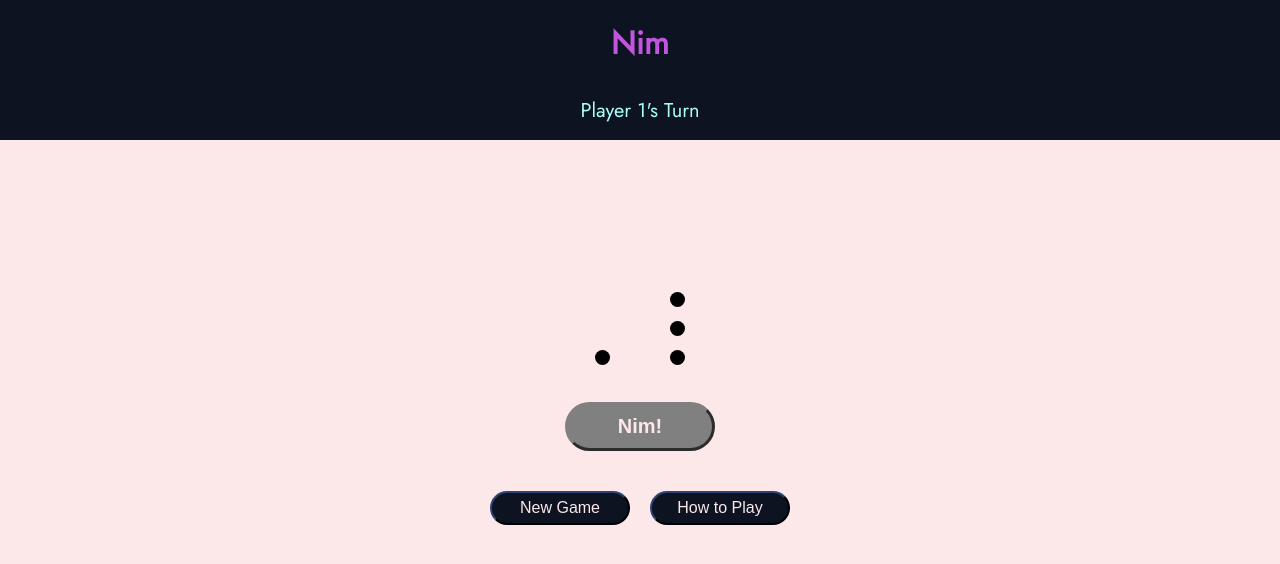
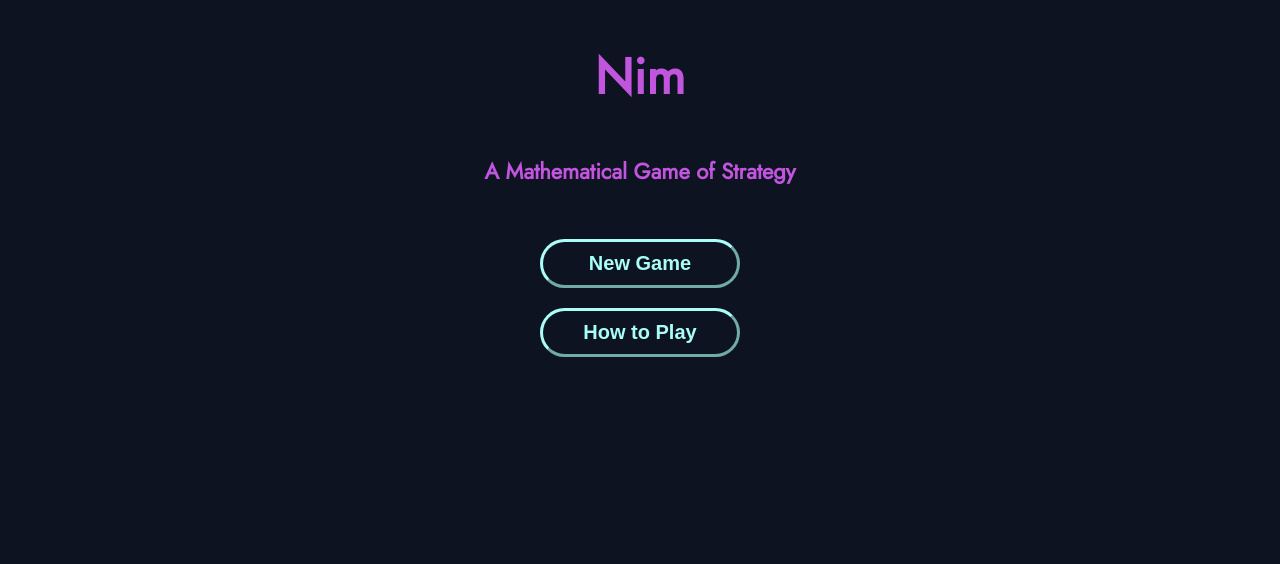
Before and after one commit to conmart/nimv2, a React (Create React App) app: page / in a window 1280 px wide. Shown: the top 564 px of the page. Built offline with nearby package versions, Linux system fonts and the light colour scheme.

Commit message:
fix new game bug and make reducer more consistent

```diff
--- a/src/components/GameBoard/DotColumn/Dot/index.jsx
+++ b/src/components/GameBoard/DotColumn/Dot/index.jsx
@@ -16,14 +16,17 @@ function Dot({ column, dotIndex }) {
   ] = useStateValue();
 
   const activeDot = remainingDots[column][dotIndex];
-  const dotsSelected = remainingDots.flat().filter(dot => dot).length;
-  const currColumnActive = remainingDots[column].filter(dot => dot).length;
-  const inactiveColumn = dotsSelected && !currColumnActive;
+  const someDotSelected = remainingDots.flat().filter((dot) => dot).length;
+  const currColumnActive = remainingDots[column].filter((dot) => dot).length;
+  const inactiveColumn = someDotSelected && !currColumnActive;
 
   const dotClicked = () => {
     if (!inactiveColumn) {
-      const newRemainingDots = remainingDots.slice()
-      newRemainingDots[column][dotIndex] = !remainingDots[column][dotIndex];
+      const newRemainingDots = remainingDots.slice();
+      const newDotColumn = remainingDots[column].slice();
+      newDotColumn[dotIndex] = !newDotColumn[dotIndex];
+      newRemainingDots[column] = newDotColumn;
+      // this function was much more concise but javascript's shallow copy of nested arrays was causing issues
       dispatch({ type: "DOT_CLICKED", payload: newRemainingDots });
     }
   };
--- a/src/components/Instructions/styles.css
+++ b/src/components/Instructions/styles.css
@@ -19,7 +19,7 @@ a {
 
 h4 {
   margin: 20px 0 0;
-  text-decoration: underline;
+  font-size: 18px;
 }
 
 .instructionsContainer p {
--- a/src/state/initialState.js
+++ b/src/state/initialState.js
@@ -1,12 +1,12 @@
 export const initialState = {
-  activeGame: true,
+  activeGame: false,
   gameBoard: {
     player1Turn: true,
     remainingDots: [
       [false],
       [false, false, false],
-      // [false, false, false, false, false],
-      // [false, false, false, false, false, false, false],
+      [false, false, false, false, false],
+      [false, false, false, false, false, false, false],
     ],
   },
   showInstructions: false,
```
Also changed, not shown: src/components/Welcome/index.jsx (line endings or trailing spaces).
